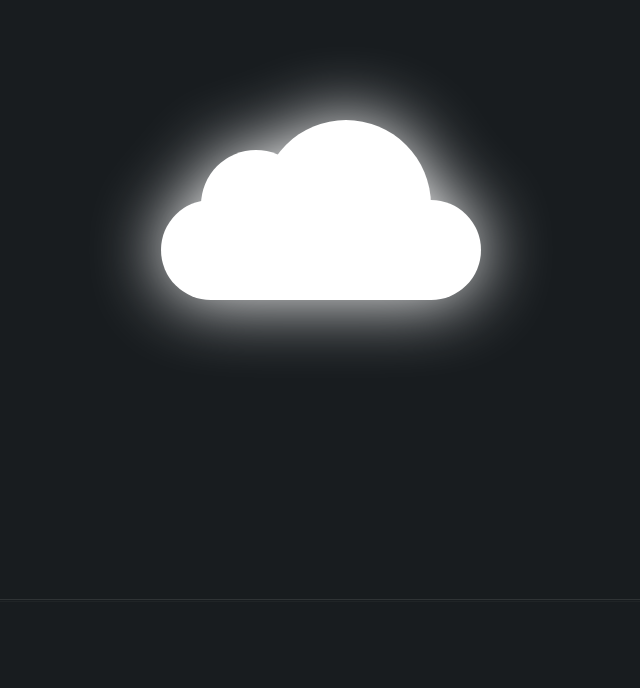
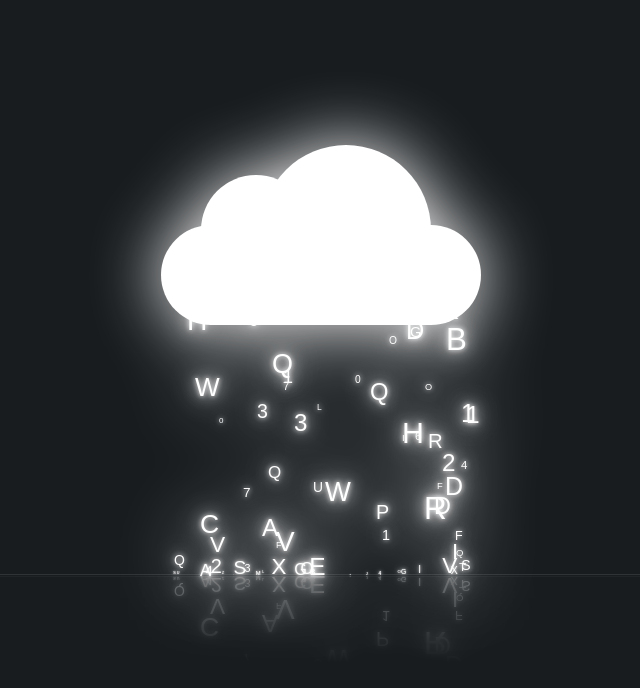
Before and after one commit to tei23/meleva, a plain HTML site: page index.html in a window 1280 px wide. Shown: the whole page, without its empty margins (319-959 px from the left). Drawn offline with Linux system fonts and the light colour scheme.

Commit message:
Add files via upload

```diff
--- a/index.js
+++ b/index.js
@@ -0,0 +1,31 @@
+function randomText()
+{
+    var text = ("abcdefghijklmnopqrstuvwxyz0123456789")
+    letter = text[Math.floor(Math.random()*text.length)];
+    return letter;
+
+}
+
+function rain(){
+    let cloud = document.querySelector('.cloud');
+    let e = document.createElement('div');
+    let left = Math.floor(Math.random() * 310)
+    let size = Math.random() * 1.5;
+    let duration = Math.random() * 1;
+
+    e.classList.add('text');
+    cloud.appendChild(e);
+    e.innerText = randomText();
+    e.style.left = left + 'px';
+    e.style.fontSize = 0.5+size+'em';
+    e.style.animationDuration = 1+duration + 's';
+
+
+    setTimeout(function(){
+        cloud.removeChild(e)
+    },2000)
+}
+
+setInterval(function(){
+    rain()
+},20)
--- a/style.css
+++ b/style.css
@@ -15,7 +15,7 @@ body  {
 
 .container{
     position: relative;
-    height: 400px;
+    height: 350px;
     width: 100%;
     display: flex;
     justify-content: center;
@@ -47,3 +47,32 @@ body  {
     box-shadow: 90PX 0 0 30PX #fff;
 
 }
+
+.text{
+    position: absolute;
+    top: 40px;
+    height: 20px;
+    line-height: 20px;
+    text-transform: uppercase;
+    color: #fff;
+    text-shadow: 0 0 5px #fff,
+    0 0 15px #fff,
+    0 0 30px #fff;
+    transform-origin: bottom;
+    animation: animate 2s linear forwards;
+
+}
+@keyframes animate{
+    0%
+    {
+        transform: translateY(0) scale(1);
+    }
+    70%
+    {
+        transform: translateY(290px) scale(1);
+    }
+    100%
+    {
+        transform: translateY(290px) scale(0);
+    }
+}
```
Also changed, not shown: index.html (+2 -1 lines).
